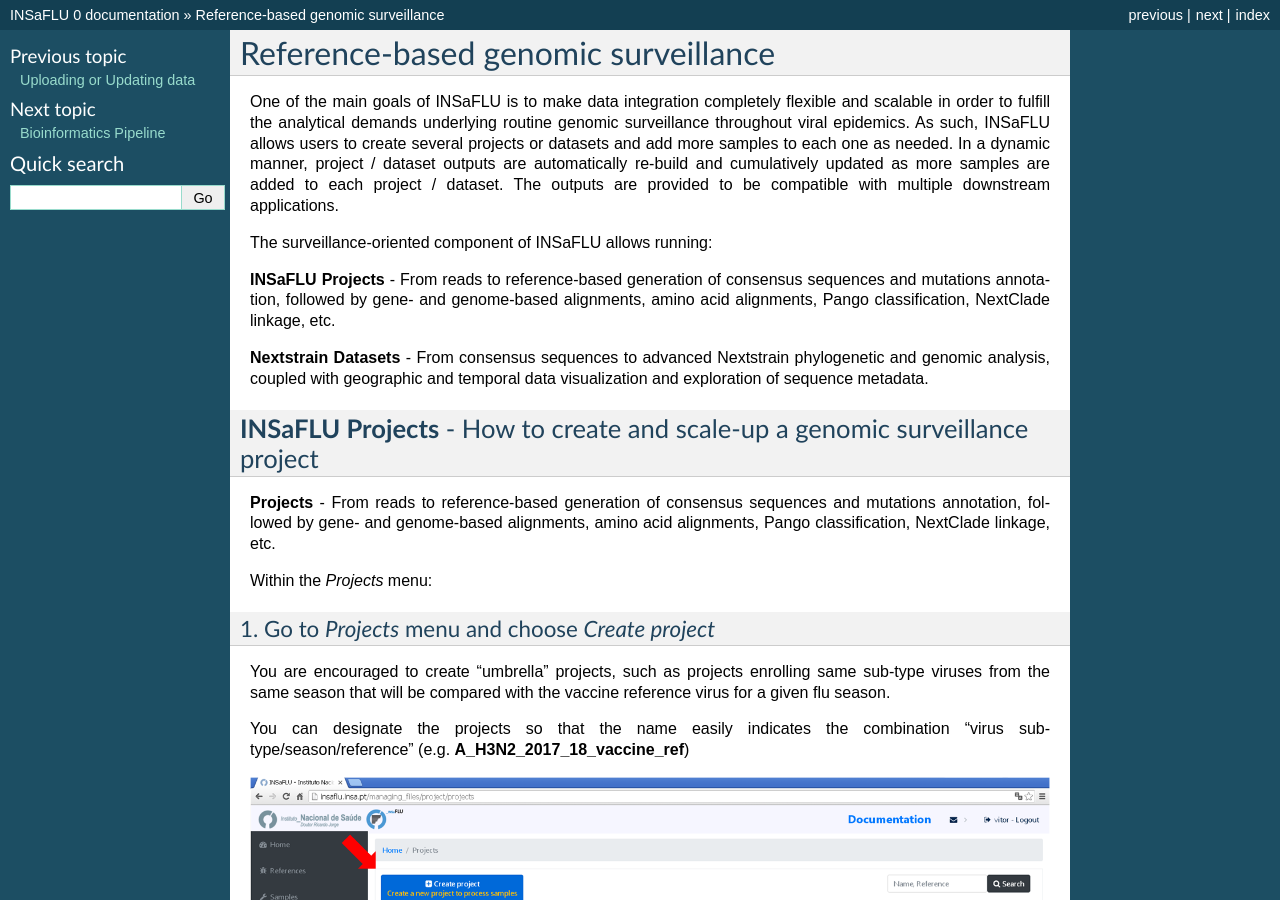
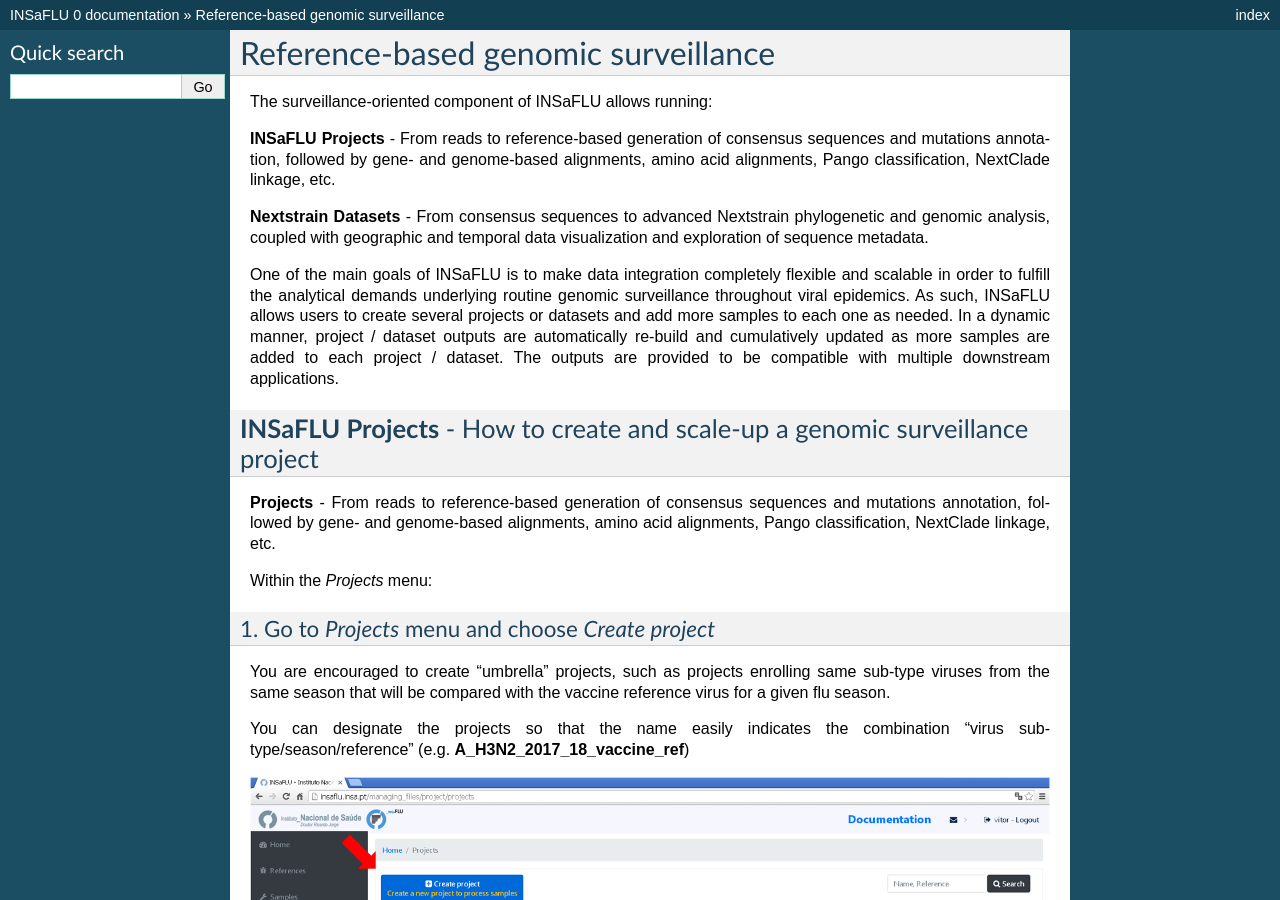
Before and after one commit to INSaFLU/insaflu_docs, a Sphinx documentation site: the page built from docs/routine_genomic_surveillance.rst, in a window 1280 px wide and 900 px high. Built offline with Sphinx 7.4.7, drawn with Linux system fonts in a browser that asks for light colours; formulas are drawn with MathJax 3; pages that are not in the unit, such as notebooks, are missing from menus.

Commit message:
Update rst name and description

```diff
--- a/docs/project_creation.rst
+++ b/docs/routine_genomic_surveillance.rst
@@ -1,13 +1,13 @@
 Reference-based genomic surveillance
 ====================================
-
-One of the main goals of INSaFLU is to make data integration completely flexible and scalable in order to fulfill the analytical demands underlying routine genomic surveillance throughout viral epidemics. As such, INSaFLU allows users to create several projects or datasets and add more samples to each one as needed. In a dynamic manner, project / dataset outputs are automatically re-build and cumulatively updated as more samples are added to each project / dataset. The outputs are provided to be compatible with multiple downstream applications.
 
 The surveillance-oriented component of INSaFLU allows running:
 
 **INSaFLU Projects** - From reads to reference-based generation of consensus sequences and mutations annotation, followed by gene- and genome-based alignments, amino acid alignments, Pango classification, NextClade linkage, etc.
 
 **Nextstrain Datasets** - From consensus sequences to advanced Nextstrain phylogenetic and genomic analysis, coupled with geographic and temporal data visualization and exploration of sequence metadata.
+
+One of the main goals of INSaFLU is to make data integration completely flexible and scalable in order to fulfill the analytical demands underlying routine genomic surveillance throughout viral epidemics. As such, INSaFLU allows users to create several projects or datasets and add more samples to each one as needed. In a dynamic manner, project / dataset outputs are automatically re-build and cumulatively updated as more samples are added to each project / dataset. The outputs are provided to be compatible with multiple downstream applications.
 
 
 **INSaFLU Projects** - How to create and scale-up a genomic surveillance project
```
